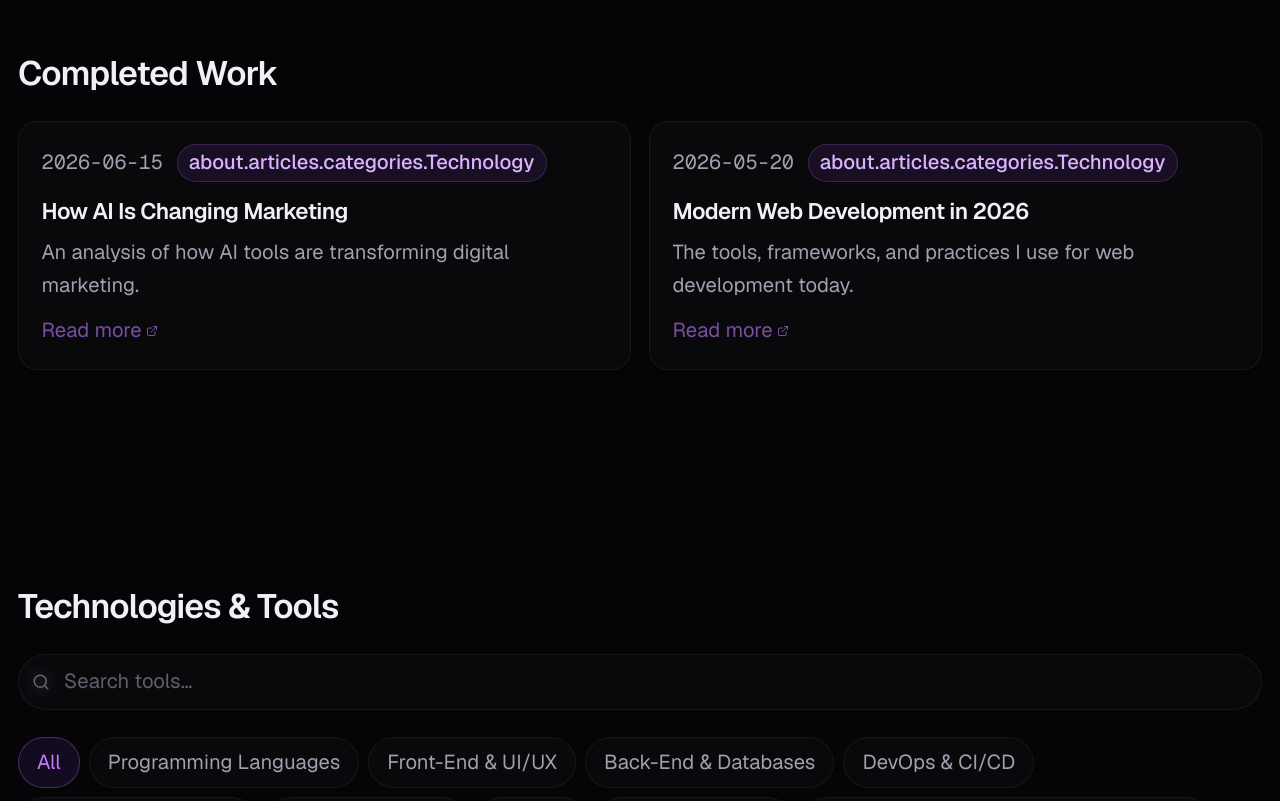
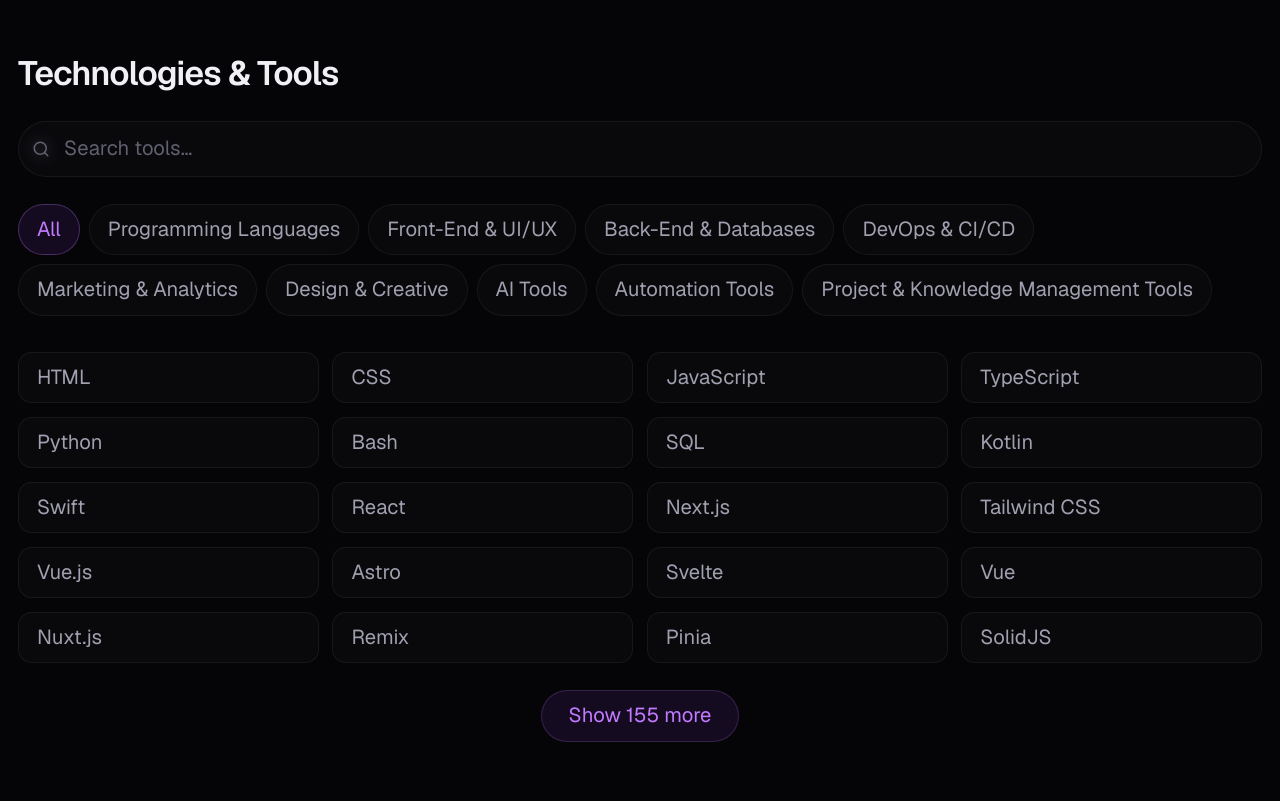
Before and after one commit to alekostsardoulias/alekos-website, a Next.js app: page /en/about in a window 1280 px wide. Shown: the part 2837-3638 px from the top of the page. Built offline with nearby package versions, Linux system fonts and the light colour scheme.

Commit message:
refactor: remove Completed Work from about page, move CTA below projects on work page

```diff
--- a/src/app/[locale]/about/page.tsx
+++ b/src/app/[locale]/about/page.tsx
@@ -93,35 +93,6 @@
         <WorkTimeline />
       </section>
 
-      {/* Completed Work */}
-      <section className="pt-8">
-        <h2 className="text-3xl font-semibold text-foreground mb-6">
-          {t('completedWork.heading')}
-        </h2>
-        <div className="grid grid-cols-1 sm:grid-cols-2 gap-4">
-          {(t.raw('completedWork.items') as Array<{ title: string; date: string; category: string; excerpt: string; slug: string }>).map((item, i) => (
-            <Link key={i} href={`/case-studies/${item.slug}`} className="block group">
-              <div className="rounded-xl border border-white/[0.06] bg-white/[0.02] backdrop-blur-sm p-5 hover:border-purple-400/20 hover:bg-white/[0.04] transition-all duration-300">
-                <div className="flex items-center gap-3 mb-3">
-                  <span className="text-lg text-text-secondary font-mono">{item.date}</span>
-                  <span className="text-lg px-2.5 py-0.5 rounded-full bg-purple-500/10 border border-purple-400/20 text-purple-300 font-medium">
-                    {t(`articles.categories.${item.category}`)}
-                  </span>
-                </div>
-                <h3 className="text-xl font-semibold text-text-primary mb-2 group-hover:text-purple-300 transition-colors">
-                  {item.title}
-                </h3>
-                <p className="text-lg text-text-secondary leading-relaxed line-clamp-2">{item.excerpt}</p>
-                <div className="flex items-center gap-1 mt-3 text-lg text-purple-400/60 group-hover:text-purple-400 transition-colors">
-                  <span>Read more</span>
-                  <ExternalLink size={12} />
-                </div>
-              </div>
-            </Link>
-          ))}
-        </div>
-      </section>
-
       <ToolsFilter
         tools={t.raw('tools.items')}
         categories={t.raw('tools.categories')}
--- a/src/app/[locale]/work/work-content.tsx
+++ b/src/app/[locale]/work/work-content.tsx
@@ -169,8 +169,6 @@
         </div>
       </section>
 
-      <CtaSection />
-
       {/* ── Completed Projects ────────────────────────────────────── */}
       <section>
         <div className="flex items-center gap-2 mb-6">
@@ -208,6 +206,8 @@
           ))}
         </div>
       </section>
+
+      <CtaSection />
     </PageLayout>
   );
 }
```
